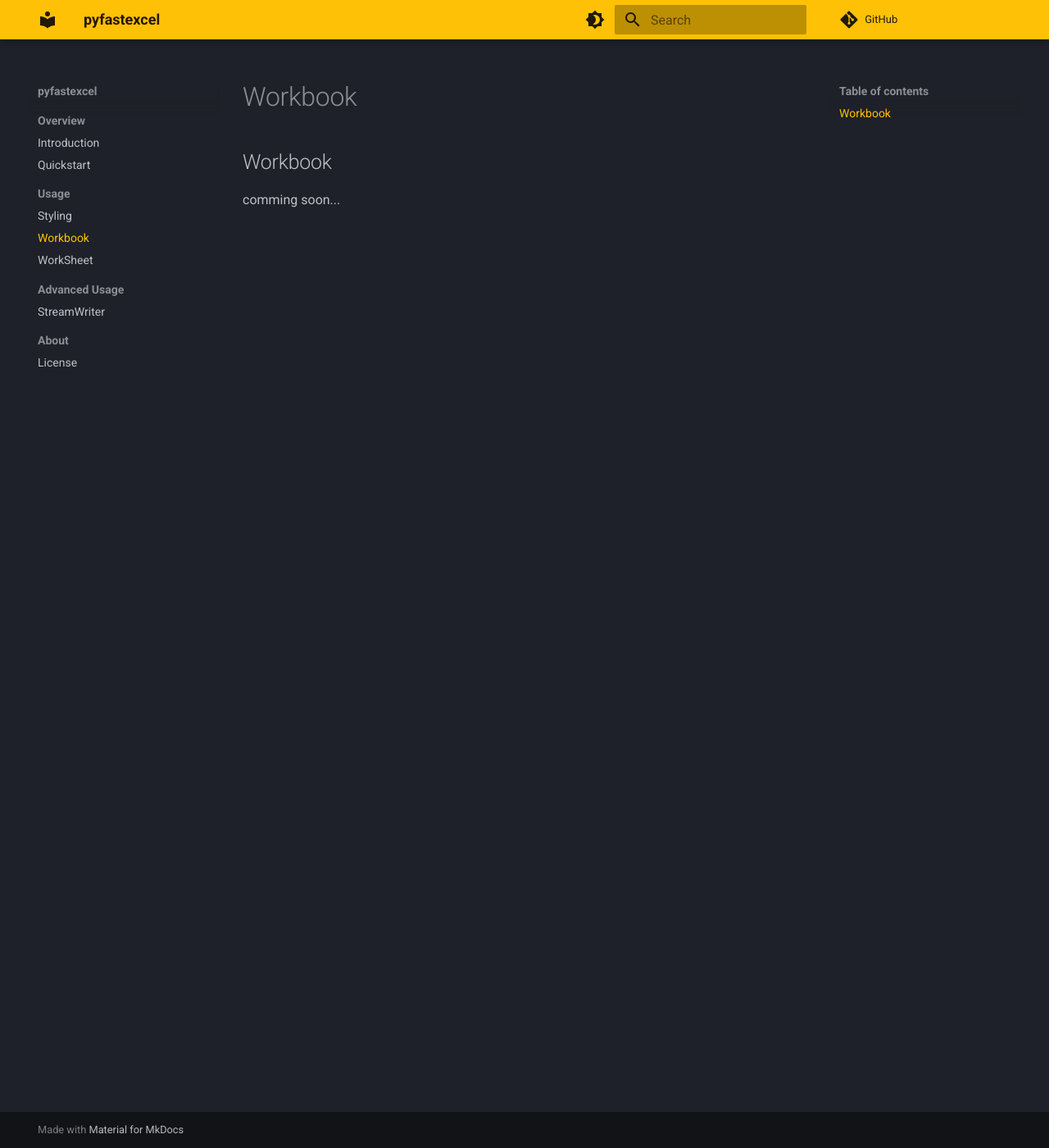
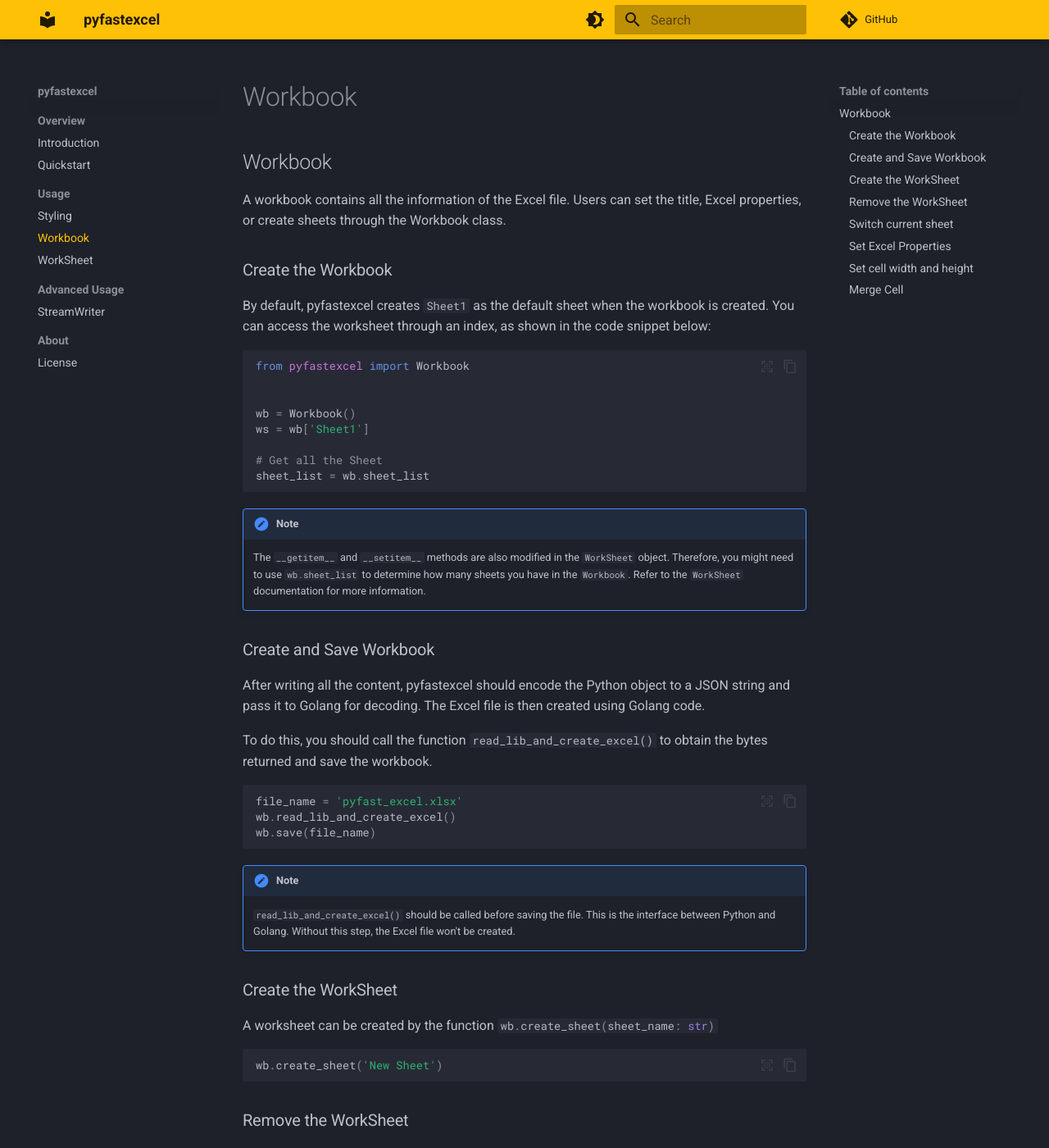
Before and after one commit to Zncl2222/pyfastexcel, an MkDocs documentation site: the page built from docs/workbook.md, in a window 1280 px wide and 1400 px high. Shown: the whole window at 82% size. Built offline with MkDocs 1.6.1 and Material for MkDocs 9.7.7, drawn with Linux system fonts in a browser that asks for light colours; comment, search, counter and statistics services are not loaded; some of the changed text lies outside the part shown.

Commit message:
docs: add documentation for workbook

````diff
--- a/docs/workbook.md
+++ b/docs/workbook.md
@@ -1,3 +1,140 @@
 ## Workbook
 
-comming soon...
+A workbook contains all the information of the Excel file.
+Users can set the title, Excel properties, or create sheets
+through the Workbook class.
+
+### Create the Workbook
+
+By default, pyfastexcel creates `Sheet1` as the default sheet when the workbook is created.
+You can access the worksheet through an index, as shown in the code snippet below:
+
+```python
+from pyfastexcel import Workbook
+
+
+wb = Workbook()
+ws = wb['Sheet1']
+
+# Get all the Sheet
+sheet_list = wb.sheet_list
+```
+
+!!! note WorkSheet
+    The `__getitem__` and `__setitem__` methods are also
+    modified in the `WorkSheet` object. Therefore, you might need to use
+    `#!python wb.sheet_list` to determine how many sheets you have in the
+    `Workbook`. Refer to the `WorkSheet` documentation for more information.
+
+
+### Create and Save Workbook
+
+After writing all the content, pyfastexcel should encode the Python object to a JSON string and pass it to Golang for decoding. The Excel file is then created using Golang code.
+
+To do this, you should call the function `read_lib_and_create_excel()` to obtain the bytes returned and save the workbook.
+
+```python
+file_name = 'pyfast_excel.xlsx'
+wb.read_lib_and_create_excel()
+wb.save(file_name)
+```
+
+!!! note "Note"
+    `read_lib_and_create_excel()` should be called before saving the file.
+    This is the interface between Python and Golang. Without this step,
+    the Excel file won't be created.
+
+### Create the WorkSheet
+
+A worksheet can be created by the function `#!python wb.create_sheet(sheet_name: str)`
+```python
+wb.create_sheet('New Sheet')
+```
+
+### Remove the WorkSheet
+Removing the worksheet is achieved with the function `#!python wb.remove_sheet(sheet_name: str)` function
+```python
+wb.remove_sheet('Sheet1')
+```
+
+!!! note "Note"
+    The sheet cannot be removed if there is only one sheet in the workbook.
+
+### Switch current sheet
+This function switch the instance attributes `#!python self.sheet`. This function is designed
+for `StreamWriter` to use.
+```python
+wb.switch_sheet('Switch Sheet')
+```
+
+!!! not "Note"
+    If the sheet does not exist, this function will create one and
+    switch `self.sheet`.
+
+### Set Excel Properties
+Excle properties can be set using the following function
+```python
+wb.set_file_props('Creator', 'pyfastexcel-example')
+```
+Here are all the key options for the set_file_props function.
+
+| Key                | type | default value | Description                                   |
+| ------------------ | ---- | ------------- | --------------------------------------------- |
+| `Category`         | str  |  empty string | Fetches the category of the resource          |
+| `ContentStatue`    | str  |  empty string | Updates the content status of the resource     |
+| `Created`          | str  |  empty string | Indicates the creation timestamp of the resource |
+| `Creator`          | str  |  'pyfastexcel' | Creator of the Excel file                    |
+| `Description`      | str  |  empty string | Provides a brief description of the resource  |
+| `Identifier`       | str  |  'xlsx'       | Identifies the file format of the resource    |
+| `Keywords`         | str  |  'spreadsheet'| Lists keywords associated with the resource   |
+| `LastModifiedBy`   | str  |  'pyfastexcel'| Indicates the last modifier of the resource   |
+| `Modified`         | str  |  empty string | Indicates the last modification timestamp of the resource |
+| `Revision`         | str  |  '0'          | Specifies the revision number of the resource |
+| `Subject`          | str  |  empty string | Describes the subject of the resource         |
+| `Title`            | str  |  empty string | Provides the title of the resource            |
+| `Language`         | str  |  'en-Us'      | Specifies the language of the resource        |
+| `Version`          | str  |  empty string | Indicates the version of the resource
+
+
+### Set cell width and height
+
+The cell widht can be set with the function
+
+| Parameter           | Data Type | Description                    |
+|---------------------|-----------|--------------------------------|
+| `sheet`             | str       | The name of the sheet         |
+| `col`               | str       | The column number             |
+| `value`             | str       | The value of the width        |
+
+```python title="Set Width"
+# Set through alphabet
+wb.set_cell_width('New Sheet', 'A', 20)
+# Set through number
+wb.set_cell_width('New Sheet', 2, 23)
+```
+
+The cell height can be set with the function
+
+| Parameter           | Data Type | Description                    |
+|---------------------|-----------|--------------------------------|
+| `sheet`             | str       | The name of the sheet         |
+| `row`               | str or int| The row number                |
+| `value`             | int       | The value of the height       |
+
+```python title="Set height"
+# Set row 15 to height = 20
+wb.set_cell_height('New Sheet', 15, 20)
+```
+
+### Merge Cell
+The cell can be merge through the function
+
+| Parameter           | Data Type | Description                    |
+|---------------------|-----------|--------------------------------|
+| `sheet`             | str       | The name of the sheet         |
+| `top_left_cell`     | str       | The index of the top left cell|
+| `bottom_right_cell` | str       | The index of the bottom right cell|
+
+```python title='Merge Cells'
+wb.set_merge_cell('New Sheet', 'A1', 'B2')
+```
````
